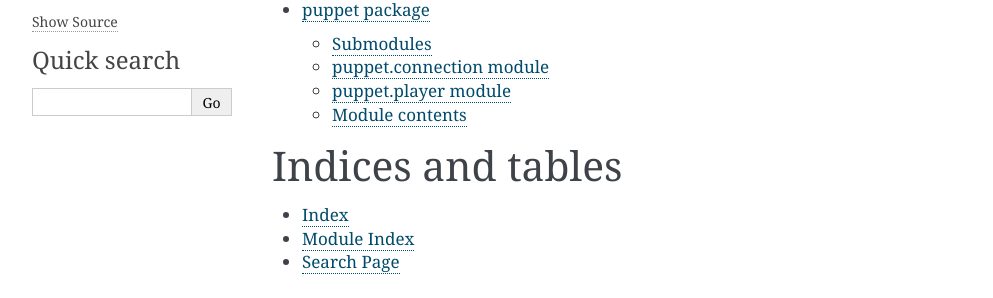
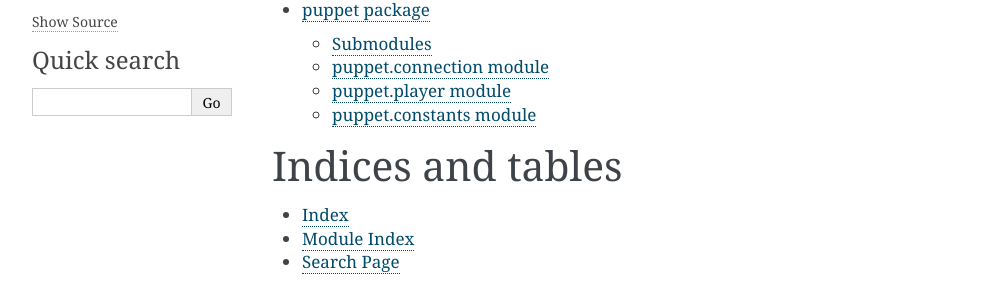
Before and after one commit to McPuppeteer/PyPuppeteer, a Sphinx documentation site: the page built from docs/source/index.rst, in a window 1280 px wide. Shown: the part 202-500 px from the top of the page, without its empty margins (148-1141 px from the left). Built offline with Sphinx 7.4.7, drawn with Linux system fonts in a browser that asks for light colours.

Commit message:
Organization

```diff
--- a/docs/source/puppet.rst
+++ b/docs/source/puppet.rst
@@ -20,10 +20,10 @@ puppet.player module
    :show-inheritance:
    :undoc-members:
 
-Module contents
----------------
+puppet.constants module
+--------------------
 
-.. automodule:: puppet
+.. automodule:: puppet.constants
    :members:
    :show-inheritance:
    :undoc-members:
```
Also changed, not shown: 1 other file.
